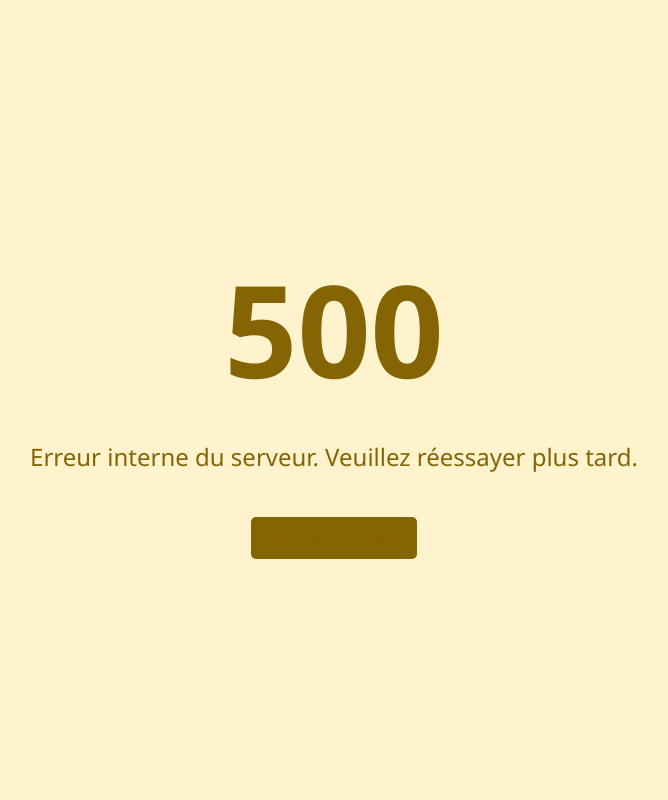
After one commit to sohooow/CRO---Cisco-Router-Orchestration-, a Django app: template DJANGO/OrchestrationRouteurCISCO/orchestration/templates/500.html in a window 1280 px wide. The commit adds this page. Shown: the whole page, without its empty margins (306-974 px from the left). Run offline with Django 5.2, Linux system fonts and the light colour scheme; the template is opened without the code that fills it, so the values that code supplies are empty; parts of the project's set-up code (start-up, migrations or seed data) failed here and were passed over.

Commit message:
ajout des pages personnalisées 404 et 500 + bouton de déconenxion

```diff
--- a/DJANGO/OrchestrationRouteurCISCO/orchestration/static/css/global.css
+++ b/DJANGO/OrchestrationRouteurCISCO/orchestration/static/css/global.css
@@ -90,3 +90,75 @@ tr:hover {
     border-width: 5px;
     color: #007bff;
 }
+
+.error-page {
+    background-color: #f8f9fa;
+    font-family: 'Segoe UI', Tahoma, Geneva, Verdana, sans-serif;
+    display: flex;
+    justify-content: center;
+    align-items: center;
+    height: 100vh;
+    margin: 0;
+}
+
+.error-page .container {
+    text-align: center;
+}
+
+.error-page h1 {
+    font-size: 8rem;
+    margin: 0;
+    color: #343a40;
+}
+
+.error-page p {
+    font-size: 1.5rem;
+    color: #6c757d;
+}
+
+.error-page a {
+    display: inline-block;
+    margin-top: 20px;
+    padding: 10px 20px;
+    background-color: #007bff;
+    color: white;
+    text-decoration: none;
+    border-radius: 5px;
+    transition: background-color 0.3s;
+}
+
+.error-page a:hover {
+    background-color: #0056b3;
+}
+
+.error-500 {
+    background-color: #fff3cd;
+}
+
+.error-500 h1, .error-500 p, .error-500 a {
+    color: #856404;
+}
+
+.error-500 a {
+    background-color: #856404;
+}
+
+.error-500 a:hover {
+    background-color: #704c00;
+}
+
+/* Animation fade-in */
+@keyframes fadeIn {
+    0% {
+        opacity: 0;
+        transform: translateY(-20px);
+    }
+    100% {
+        opacity: 1;
+        transform: translateY(0);
+    }
+}
+
+.error-page .container {
+    animation: fadeIn 1s ease-out;
+}
--- /dev/null
+++ b/DJANGO/OrchestrationRouteurCISCO/orchestration/templates/500.html
@@ -0,0 +1,17 @@
+<!DOCTYPE html>
+<html lang="fr">
+<head>
+    <meta charset="UTF-8">
+    <title>500 - Erreur serveur</title>
+    {% load static %}
+    <!-- Lier le fichier CSS -->
+    <link rel="stylesheet" href="{% static 'css/global.css' %}">
+</head>
+<body class="error-page error-500">
+    <div class="container">
+        <h1>500</h1>
+        <p>Erreur interne du serveur. Veuillez réessayer plus tard.</p>
+        <a href="/">Retour à l'accueil</a>
+    </div>
+</body>
+</html>
```
Also changed, not shown: DJANGO/OrchestrationRouteurCISCO/OrchestrationRouteurCISCO/settings.py (+3 -11 lines), DJANGO/OrchestrationRouteurCISCO/orchestration/templates/404.html (added, +17 -0 lines), DJANGO/OrchestrationRouteurCISCO/orchestration/templates/config.html (+8 -0 lines), 1 other file.
